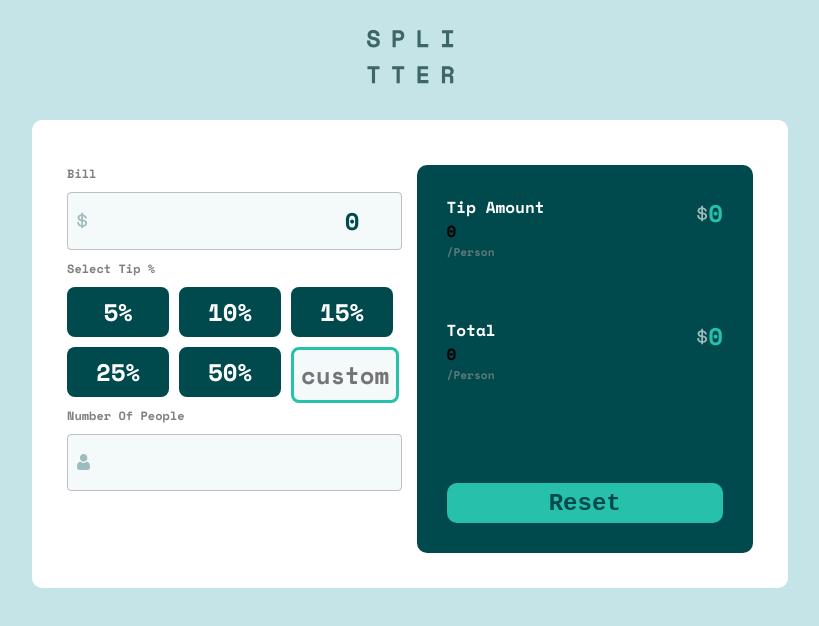
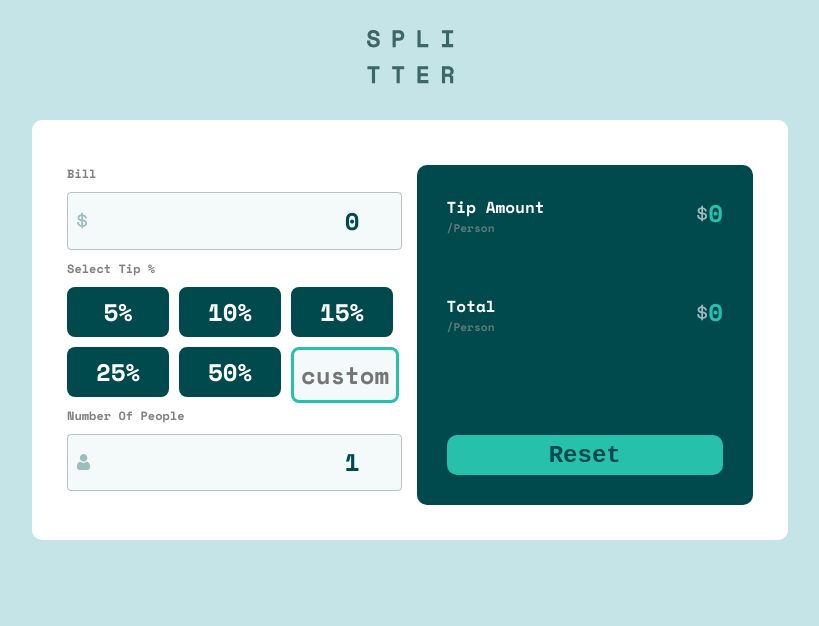
Before and after one commit to AiAweida/tipping, a React (Create React App) app: page /layout in a window 1280 px wide. Shown: the top 626 px of the page, without its empty margins (230-1049 px from the left). Built offline with nearby package versions, Linux system fonts and the light colour scheme.

Commit message:
applied used context to both text feilds

```diff
--- a/src/App.tsx
+++ b/src/App.tsx
@@ -1,5 +1,5 @@
-import React, { createContext, useState } from "react";
-import { TextFeildContext } from "context";
+import React, { useState } from "react";
+import { TextFeildContext, PeopleFeildContext } from "context";
 import { Header } from "Containers/Header";
 import { InputLayout } from "Containers/Layout";
 import { OutputLayout } from "Containers/output";
@@ -7,52 +7,41 @@ import "App.css";
 export default function App() {
   let [perPerson, setperPerson] = useState(0);
   let [total, setTotal] = useState(0);
-  let [billed, setBilled] = useState(0);
-  let [poeplnum, setPoeplNum] = useState(0);
   let [custom, setCustom] = useState("");
   const getvalues = (
     totaltopay: number,
     personToPay: number,
-    bill: number,
-    percentage: string,
-    people: number
+    percentage: string
   ) => {
     setperPerson(personToPay);
     setTotal(totaltopay);
     setCustom(percentage);
-    setPoeplNum(people);
-    setBilled(bill);
   };
   const resetcallback = () => {
     setTotal(0);
     setperPerson(0);
-    setBilled(0);
+    setBillValue(0);
     setCustom("");
-    setPoeplNum(1);
+    setPeoplenum(1);
   };
-  const [billValue, setBillValue] = useState(0);
-
+  let [billValue, setBillValue] = useState(0);
+  let [peoplenum, setPeoplenum] = useState(1);
   return (
     <div className="App">
       <Header />
+      <PeopleFeildContext.Provider value={{ peoplenum, setPeoplenum }}>
         <TextFeildContext.Provider value={{ billValue, setBillValue }}>
           <main className="Container__in-out">
-          <InputLayout
-            setvalues={getvalues}
-            valueofbill={billValue}
-            peopleNumber={poeplnum}
-            customPercent={custom}
-          />
+            <InputLayout setvalues={getvalues} customPercent={custom} />
 
             <OutputLayout
               reset={resetcallback}
               totalToPay={total}
               perPersonToPay={perPerson}
-            bill={billValue}
-            people={poeplnum}
             />
           </main>
         </TextFeildContext.Provider>
+      </PeopleFeildContext.Provider>
     </div>
   );
 }
--- a/src/components/Outputtext/outputtext.tsx
+++ b/src/components/Outputtext/outputtext.tsx
@@ -1,5 +1,4 @@
-import React, { useContext } from "react";
-import { TextFeildContext } from "context";
+import React from "react";
 import dollar from "images/dollar.svg";
 import "./index.css";
 
@@ -9,13 +8,10 @@ interface output {
 }
 
 export const OutPutText: React.FC<output> = ({ title, value }) => {
-  const { billValue }: any = useContext(TextFeildContext);
-  console.log(billValue);
   return (
     <div className="OutputText">
       <div className="Output-title">
         <h3>{title}</h3>
-        {billValue}
         <p>/Person</p>
       </div>
       <div className="Value">
--- a/src/components/PeopleNumber/PeopleNumber.tsx
+++ b/src/components/PeopleNumber/PeopleNumber.tsx
@@ -1,5 +1,5 @@
 import React, { useContext } from "react";
-import { TextFeildContext } from "context";
+import { PeopleFeildContext } from "context";
 import TextField from "@mui/material/TextField";
 import InputAdornment from "@mui/material/InputAdornment";
 import Box from "@mui/material/Box";
@@ -7,20 +7,18 @@ import people from "images/person.svg";
 import "./index.css";
 
 const PeopleNumber = () => {
-  const Context: any = useContext(TextFeildContext);
+  const { peoplenum, setPeoplenum }: any = useContext(PeopleFeildContext);
   return (
     <Box sx={{ "& > :not(style)": { m: 1 } }}>
       <TextField
-        onChange={(e) => {
-          Context.setPeopleNumber && Context.setPeopleNumber(e.target.value);
-        }}
+        onChange={(e) => setPeoplenum(e.target.value)}
         type="text"
-        value={Context.peopleNumber}
+        value={peoplenum}
         dir="rtl"
         InputProps={{
           endAdornment: (
             <InputAdornment position="start">
-              <img src={people} alt={"person"} />
+              <img src={people} alt={"$"} />
             </InputAdornment>
           ),
         }}
--- a/src/components/billValue/billValue.tsx
+++ b/src/components/billValue/billValue.tsx
@@ -8,7 +8,6 @@ import "./index.css";
 
 const BillValue = () => {
   const { billValue, setBillValue }: any = useContext(TextFeildContext);
-  console.log(billValue);
   return (
     <Box sx={{ "& > :not(style)": { m: 1 } }}>
       <TextField
--- a/src/components/reset/reset.tsx
+++ b/src/components/reset/reset.tsx
@@ -3,11 +3,9 @@ import "./index.css";
 
 interface ResetProps {
   reset: () => void;
-  bill: number;
-  people: number;
 }
 
-export const Reset: React.FC<ResetProps> = ({ reset, bill, people }) => {
+export const Reset: React.FC<ResetProps> = ({ reset }) => {
   return (
     <button
       // disabled={bill > 0 || people > 1 ? false : true}
--- a/src/containers/Layout/inputLayout.tsx
+++ b/src/containers/Layout/inputLayout.tsx
@@ -4,32 +4,25 @@ import Custom from "Components/Custom/custom";
 import BillValue from "Components/billValue/billValue";
 import PeopleNumber from "Components/PeopleNumber/PeopleNumber";
 import "./inputlayout.css";
-import { TextFeildContext } from "context";
+import { TextFeildContext, PeopleFeildContext } from "context";
 
 interface InputLayoutProps {
   setvalues: (
     total: number,
     perperson: number,
-    bill: number,
-    custompercentage: string,
-    people: number
+    custompercentage: string
   ) => void;
-  valueofbill: number;
-  peopleNumber: number;
   customPercent: string;
 }
 export const InputLayout: React.FC<InputLayoutProps> = ({
   setvalues,
-  valueofbill,
-  peopleNumber,
   customPercent,
 }) => {
   let [buttonValue, setButtonValue] = useState<number>(0);
   let [customPercentage, setCustomPercentage] = useState("");
   let [perPerson, setperPerson] = useState<number>(0);
   let [total, setTotal] = useState<number>(0);
-  let [people, setPeoaple] = useState<number>(1);
-  let [bill, setBill] = useState<number>(0);
+  const { peoplenum, setPeoplenum }: any = useContext(PeopleFeildContext);
   const { billValue, setBillValue }: any = useContext(TextFeildContext);
 
   useEffect(() => {
@@ -43,14 +36,12 @@ export const InputLayout: React.FC<InputLayoutProps> = ({
     if (customPercentage === "" && buttonValue === 0) {
       percentValue = 1;
     }
-    total = billValue;
-    peopleNumber = people;
-    perPerson = total / people;
-    valueofbill = billValue;
+    total = billValue * percentValue;
+    perPerson = total / peoplenum;
     setTotal(total);
     setperPerson(perPerson);
-    setvalues(total, perPerson, billValue, customPercentage, people);
-  }, [billValue, people, customPercentage, buttonValue]);
+    setvalues(total, perPerson, customPercentage);
+  }, [billValue, peoplenum, customPercentage, buttonValue]);
 
   return (
     <div className="Container">
--- a/src/containers/output/index.tsx
+++ b/src/containers/output/index.tsx
@@ -1,11 +1,7 @@
 import { OutPutText } from "Components/Outputtext";
 import { Reset } from "Components/reset/reset";
-import { TextFeildContext } from "context";
-import { useContext, useState } from "react";
 import "./output.css";
 interface props {
-  bill: number;
-  people: number;
   totalToPay: number;
   reset: () => void;
   perPersonToPay: number;
@@ -15,16 +11,13 @@ export const OutputLayout: React.FC<props> = ({
   totalToPay,
   perPersonToPay,
   reset,
-  bill,
-  people,
 }) => {
-  const { billValue }: any = useContext(TextFeildContext);
   return (
     <div className="Output__Container">
       <OutPutText title="Tip Amount" value={perPersonToPay} />
       <OutPutText title="Total" value={totalToPay} />
       <div className="Reset__Layout">
-        <Reset reset={reset} bill={billValue} people={people} />
+        <Reset reset={reset} />
       </div>
     </div>
   );
--- a/src/context.tsx
+++ b/src/context.tsx
@@ -1,4 +1,4 @@
-import React, { createContext, useState } from "react";
+import { createContext } from "react";
 type UserContextType = {
   billValue: number;
   setBillValue: (bill: number) => void;
@@ -7,19 +7,11 @@ export const TextFeildContext = createContext<UserContextType>({
   billValue: 0,
   setBillValue: () => {},
 });
-// export const InputValues = (props: any) => {
-//   // let [billValue, setBillValue] = useState(0);
-//   // let [peopleNumber, setPeopleNumber] = useState(0);
-//   return (
-//     <TextFeildContext.Provider
-//       value={{
-//         billValue,
-//         setBillValue,
-//         peopleNumber,
-//         setPeopleNumber,
-//       }}
-//     >
-//       {props}
-//     </TextFeildContext.Provider>
-//   );
-// };
+type PeopleContextType = {
+  peoplenum: number;
+  setPeoplenum: (people: number) => void;
+};
+export const PeopleFeildContext = createContext<PeopleContextType>({
+  peoplenum: 0,
+  setPeoplenum: () => {},
+});
```
Lines whose indentation alone changed are shown as unchanged.
